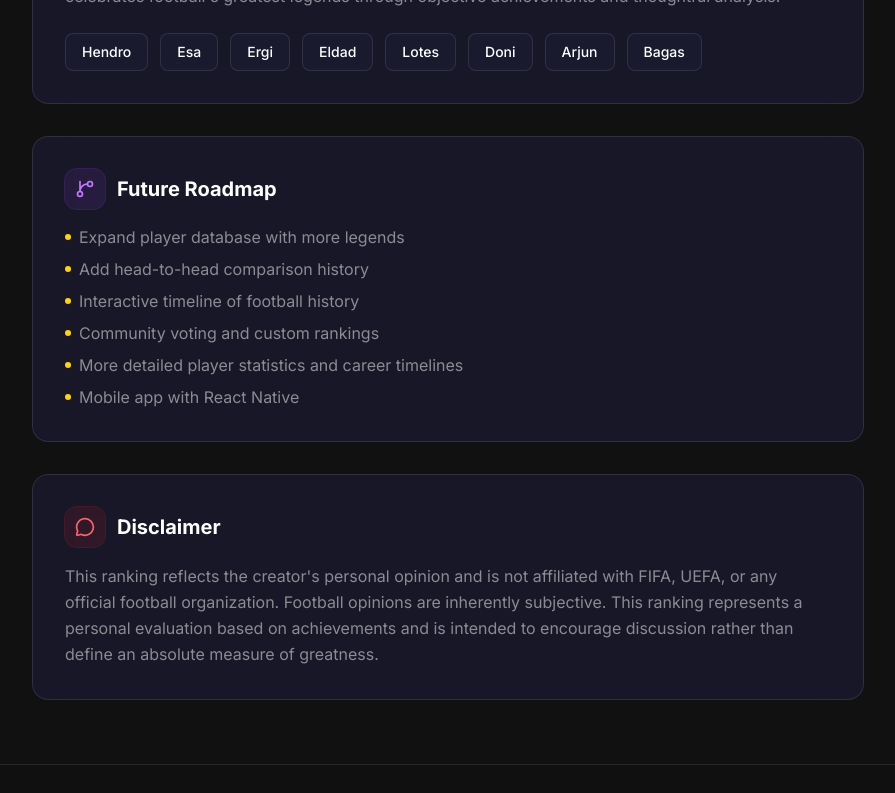
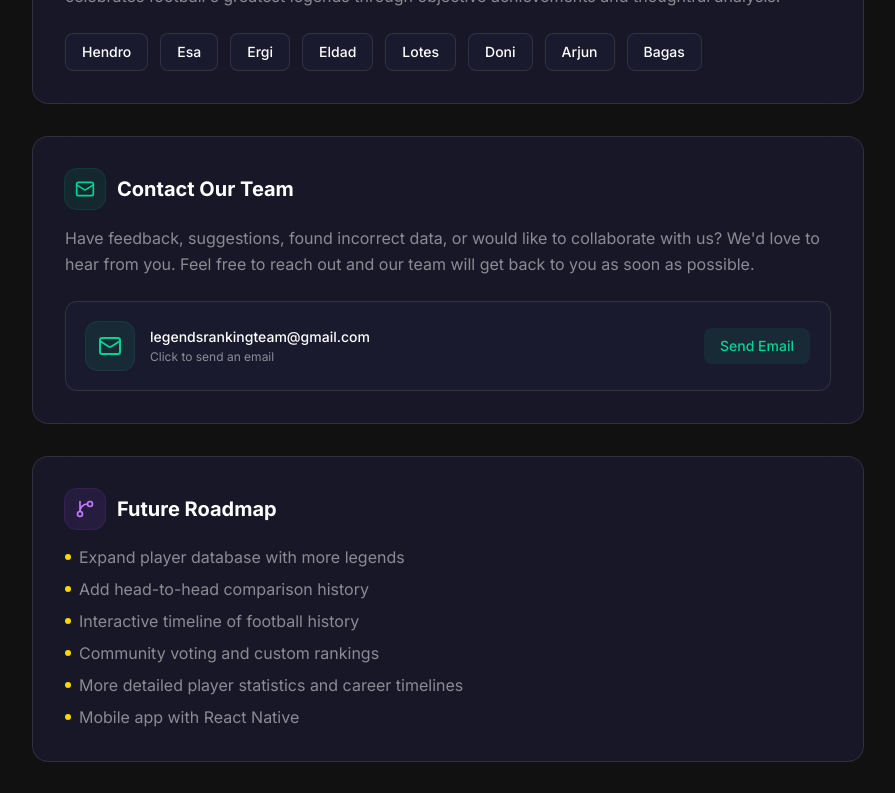
Before and after one commit to hendrosusanto926/legends-ranking, a Next.js app: page /about in a window 1280 px wide. Shown: the part 880-1673 px from the top of the page, without its empty margins (192-1087 px from the left). Built offline with nearby package versions, Linux system fonts and the light colour scheme; no server answers.

Commit message:
About page: add Contact Our Team section

```diff
--- a/src/app/about/page.tsx
+++ b/src/app/about/page.tsx
@@ -1,7 +1,7 @@
 "use client";
 
 import { motion } from "framer-motion";
-import { Info, MessageCircle, Heart, GitBranch, Users } from "lucide-react";
+import { Info, MessageCircle, Heart, GitBranch, Users, Mail } from "lucide-react";
 import { Background } from "@/components/layout/background";
 import { Navigation } from "@/components/layout/navigation";
 import { Footer } from "@/components/layout/footer";
@@ -105,6 +105,45 @@ export default function AboutPage() {
             <motion.div
               initial={{ opacity: 0, y: 20 }}
               animate={{ opacity: 1, y: 0 }}
+              transition={{ delay: 0.35 }}
+              className="rounded-2xl border border-[var(--border-color)] bg-[var(--bg-surface)]/80 backdrop-blur-xl p-8"
+            >
+              <div className="flex items-center gap-3 mb-4">
+                <div className="flex items-center justify-center w-10 h-10 rounded-xl bg-emerald-500/10 ring-1 ring-emerald-500/20">
+                  <Mail className="h-5 w-5 text-emerald-400" />
+                </div>
+                <h2 className="text-xl font-bold text-[var(--text-primary)]">Contact Our Team</h2>
+              </div>
+              <p className="text-[var(--text-secondary)] leading-relaxed mb-6">
+                Have feedback, suggestions, found incorrect data, or would like to collaborate with us? We&apos;d love to hear from you. Feel free to reach out and our team will get back to you as soon as possible.
+              </p>
+              <a
+                href="mailto:legendsrankingteam@gmail.com?subject=Legends%20Ranking%20Inquiry"
+                className="group block rounded-xl border border-[var(--border-color)] bg-[var(--bg-surface)] p-5 hover:border-emerald-500/30 hover:bg-emerald-500/[0.02] transition-all duration-300"
+                aria-label="Send email to Legends Ranking team"
+              >
+                <div className="flex items-center gap-4">
+                  <div className="flex items-center justify-center w-12 h-12 rounded-xl bg-emerald-500/10 ring-1 ring-emerald-500/20 shrink-0 group-hover:bg-emerald-500/20 group-hover:ring-emerald-500/30 transition-all duration-300">
+                    <Mail className="h-6 w-6 text-emerald-400" />
+                  </div>
+                  <div className="flex-1 min-w-0">
+                    <p className="text-sm font-medium text-[var(--text-primary)] group-hover:text-emerald-400 transition-colors duration-300">
+                      legendsrankingteam@gmail.com
+                    </p>
+                    <p className="text-xs text-[var(--text-secondary)] mt-0.5">
+                      Click to send an email
+                    </p>
+                  </div>
+                  <div className="rounded-lg bg-emerald-500/10 px-4 py-2 text-sm font-medium text-emerald-400 group-hover:bg-emerald-500/20 transition-all duration-300 shrink-0">
+                    Send Email
+                  </div>
+                </div>
+              </a>
+            </motion.div>
+
+            <motion.div
+              initial={{ opacity: 0, y: 20 }}
+              animate={{ opacity: 1, y: 0 }}
               transition={{ delay: 0.4 }}
               className="rounded-2xl border border-[var(--border-color)] bg-[var(--bg-surface)]/80 backdrop-blur-xl p-8"
             >
```
